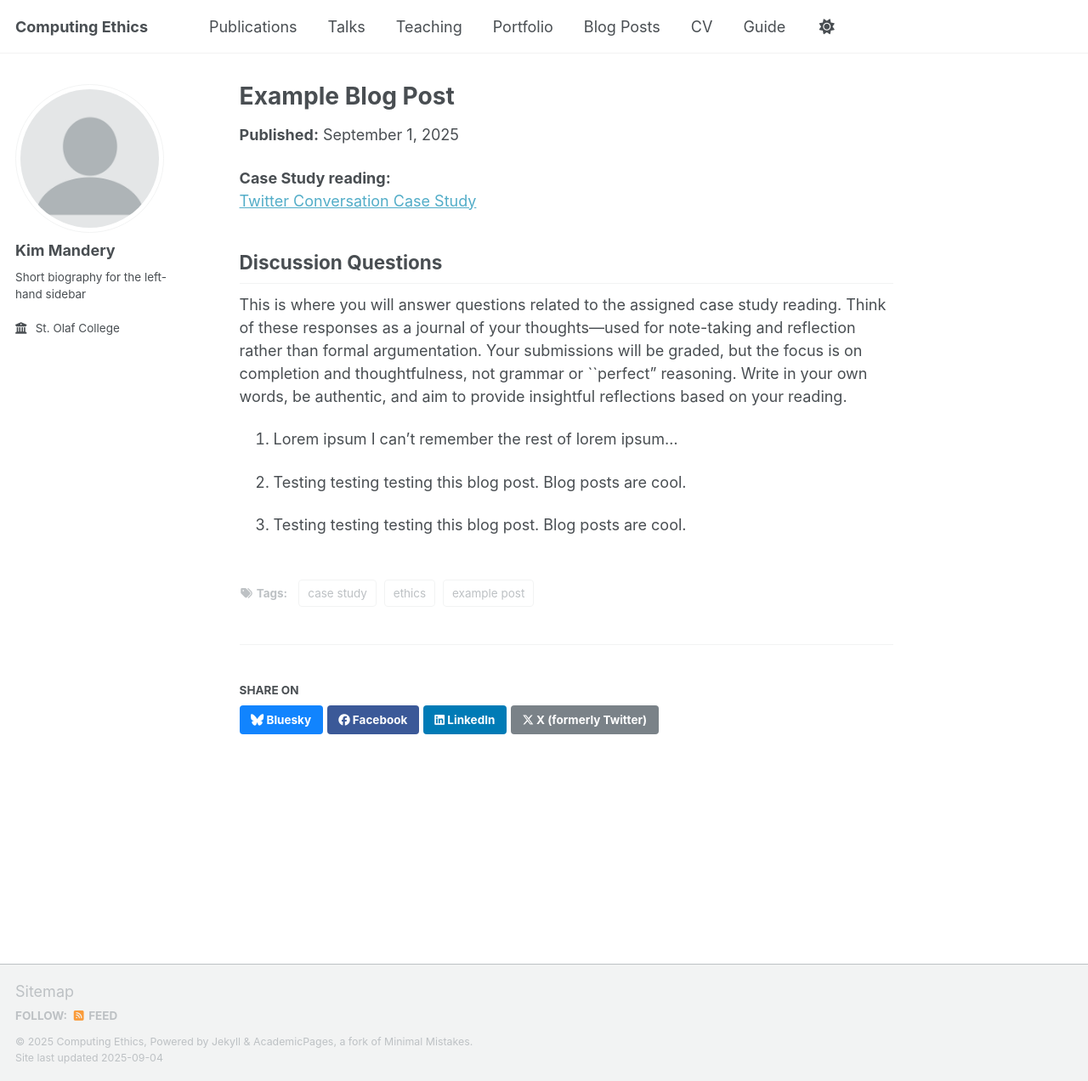
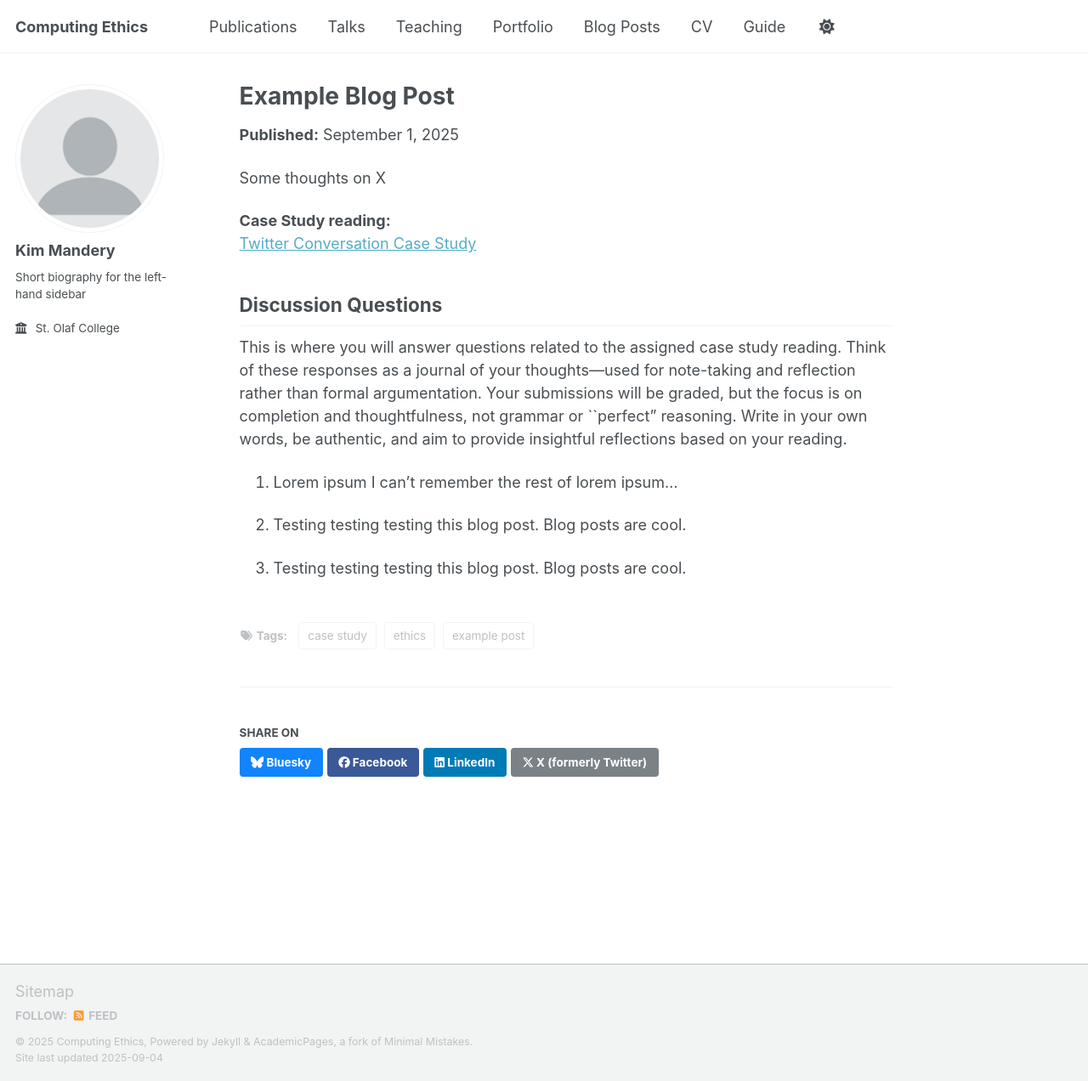
Before and after one commit to vering11/ethics_fall2025, a Jekyll site: the page built from _posts/2025-09-01-blog-post-1.md, in a window 1280 px wide and 1272 px high. Shown: the whole window at 85% size. Built offline with Jekyll 4.4.1, drawn with Linux system fonts in a browser that asks for light colours; a script that is not in the unit is left out.

Commit message:
template update

```diff
--- a/_posts/2025-09-01-blog-post-1.md
+++ b/_posts/2025-09-01-blog-post-1.md
@@ -7,6 +7,8 @@ tags:
   - example post
   - ethics
 ---
+
+Some thoughts on X
 
 **Case Study reading:**
 [Twitter Conversation Case Study](https://mit-serc.pubpub.org/pub/twitter-conversation/release/2)
```
